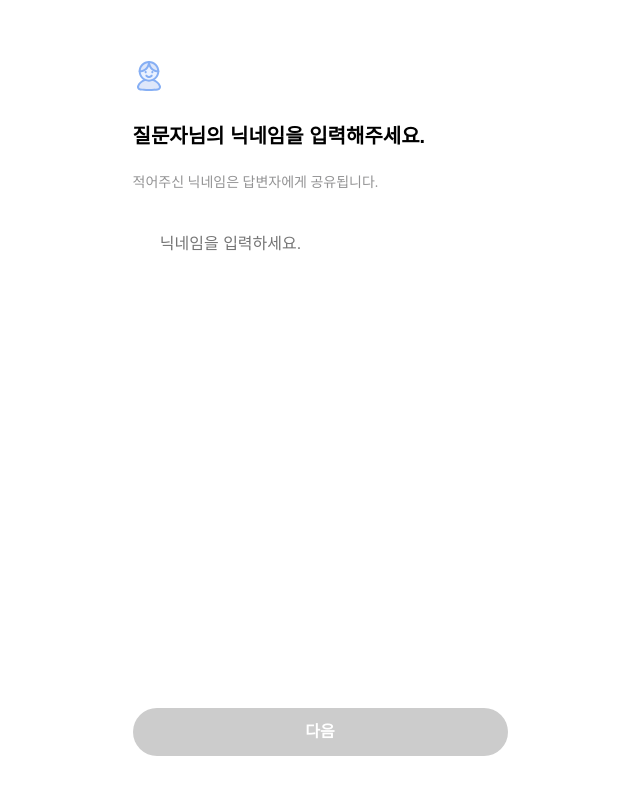
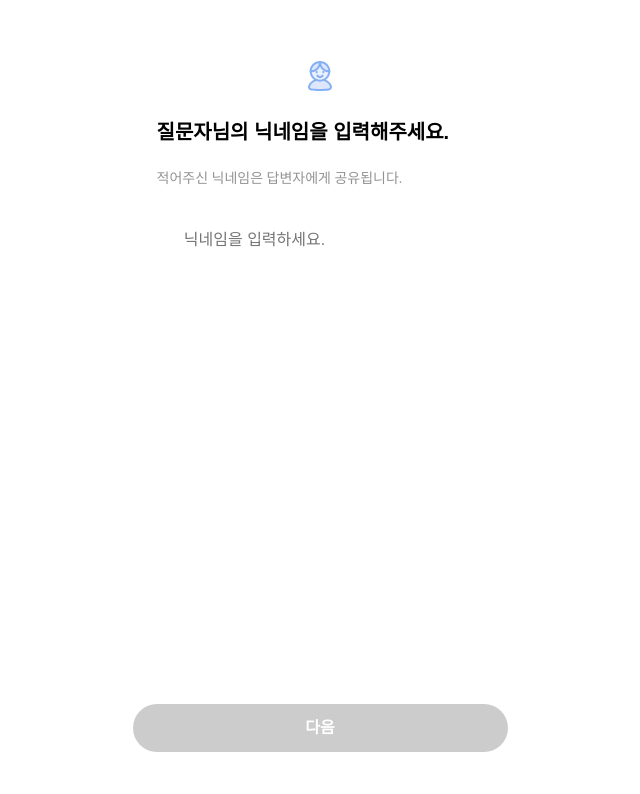
Before and after one commit to taeo-sprint16/frontend, a React (Vite) app: page /question in a window 1280 px wide. Shown: the top 794 px of the page, without its empty margins (270-910 px from the left). Built offline with nearby package versions, Linux system fonts and the light colour scheme.

Commit message:
style : css 추가, 필요없는 코드 삭제

```diff
--- a/src/components/NickName.tsx
+++ b/src/components/NickName.tsx
@@ -99,6 +99,9 @@ const StyledQuestionContainer = styled.div`
   width: 375px;
   height: 812px;
   background: #fff;
+  display: flex;
+  flex-direction: column;
+  align-items: center;
 `;
 
 const UserIcon = styled.svg`
--- a/src/pages/QuestionPage.tsx
+++ b/src/pages/QuestionPage.tsx
@@ -1,11 +1,7 @@
 import NickName from '../components/NickName';
 
 const QuestionPage = () => {
-  return (
-    <>
-      <NickName />
-    </>
-  );
+  return <NickName />;
 };
 
 export default QuestionPage;
```
